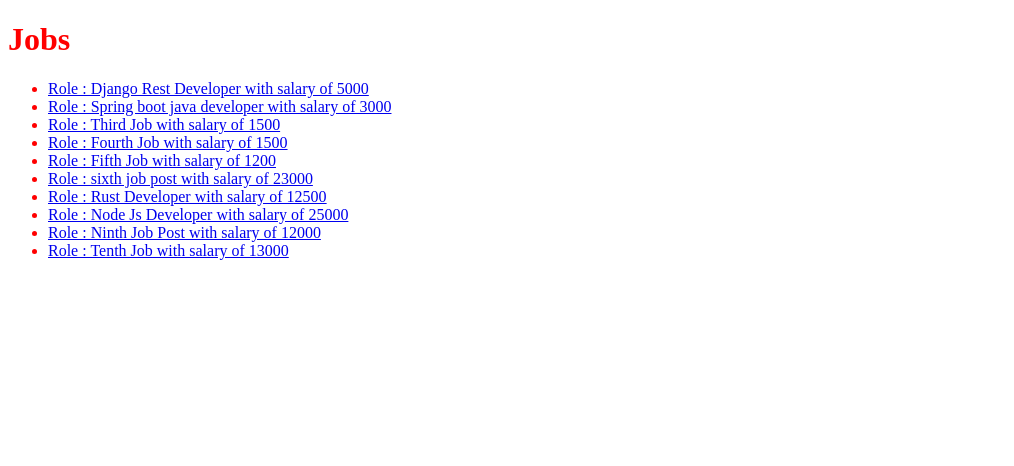
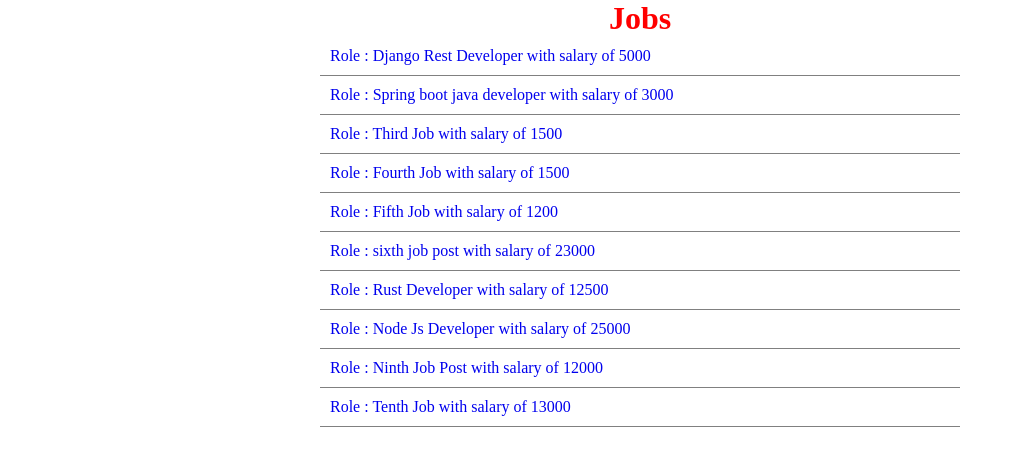
Before and after one commit to aakashpavar87/JobApp, a Django app: page / in a window 1280 px wide. Shown: the top 466 px of the page, without its empty margins (0-1014 px from the left). Run offline with Django 5.2, Linux system fonts and the light colour scheme; data comes from the database, SQL or seed files in the repository; both versions use the stored data as it was after the commit.

Commit message:
Added Static Files in django project

```diff
--- /dev/null
+++ b/app/static/app/style.css
@@ -0,0 +1,29 @@
+*{
+    padding: 0;
+    margin: 0;
+    box-sizing: border-box;
+    font-family: 'gilroy';
+}
+
+.jobs{
+    display: flex;
+    justify-content: center;
+    align-items: center;
+    flex-direction: column;
+    width: 100vw;
+
+}
+
+.jobs li{
+    padding: 10px;
+    border-bottom: 1px solid gray;
+    list-style: none;
+    width: 50%;
+    display: flex;
+    justify-content: flex-start;
+    align-items: center;
+}
+
+a{
+    text-decoration: none;
+}
--- a/app/templates/home/hello.html
+++ b/app/templates/home/hello.html
@@ -1,14 +1,16 @@
+{% load static %}
 <!DOCTYPE html>
 <html lang="en">
   <head>
     <meta charset="UTF-8" />
     <meta name="viewport" content="width=device-width, initial-scale=1.0" />
     <title>First Template</title>
+    <link rel="stylesheet" href="{% static "app/style.css" %}" >
   </head>
 
   <body style="color: red">
-    <h1>Jobs</h1>
-    <ul>
+    <ul class="jobs">
+      <h1>Jobs</h1>
       {% for job in jobs %}
 
       <li><a href="{% url "job_details" job.slug %}"> Role : {{ job }} </a></li>
--- a/app/templates/home/job_detail.html
+++ b/app/templates/home/job_detail.html
@@ -1,9 +1,11 @@
+{% load static %}
 <!DOCTYPE html>
 <html lang="en">
   <head>
     <meta charset="UTF-8" />
     <meta name="viewport" content="width=device-width, initial-scale=1.0" />
     <title>Job Details</title>
+    <link rel="stylesheet" href="{% static "app/style.css" %}">
   </head>
   <body>
     <h1><a href="{% url "hello_file" %}">Home</a></h1>
--- /dev/null
+++ b/subscribe/static/subscribe/script.js
@@ -0,0 +1,3 @@
+const popUp = () => {
+    alert('Hii I am an Alert Box !!!')
+}
```
Also changed, not shown: subscribe/static/subscribe/style.css (added, +42 -0 lines), subscribe/templates/subscribe/subscribe.html (+6 -45 lines), db.sqlite3.
